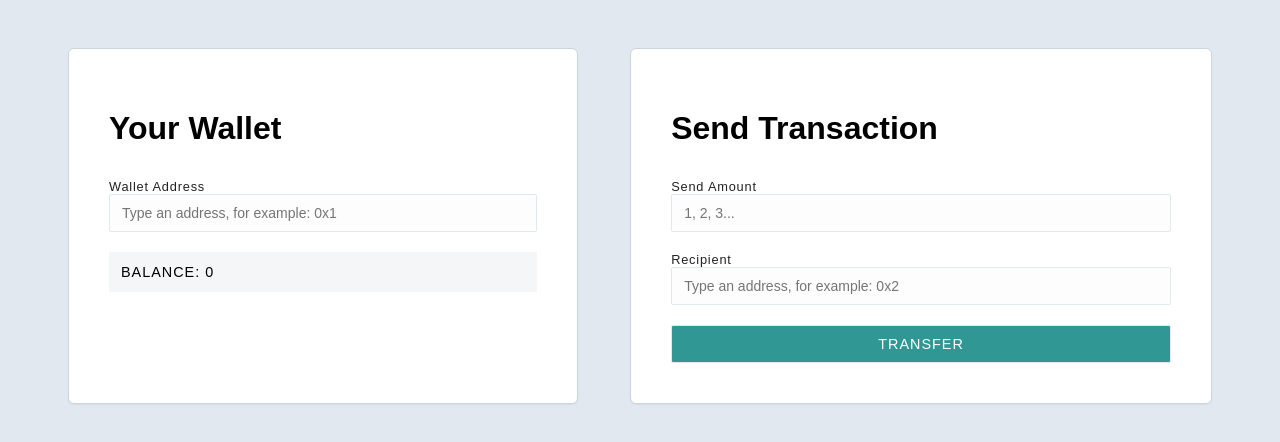
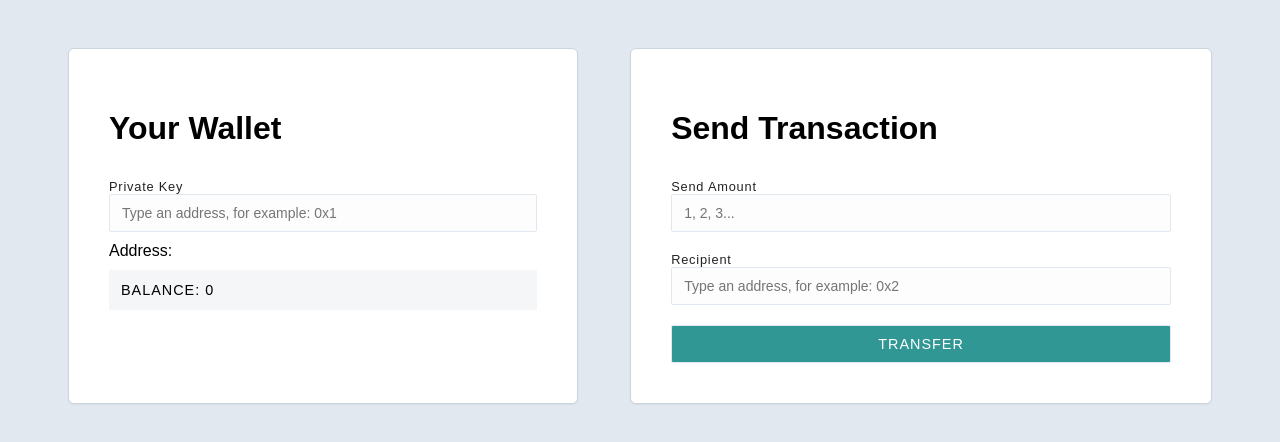
Before and after one commit to alchemyplatform/ecdsa-node, a React (Vite) app in the folder client/: page / in a window 1280 px wide. Shown: the top 442 px of the page. Built offline with nearby package versions, Linux system fonts and the light colour scheme.

Commit message:
Import ethereum-cryptography and display balance using private key

```diff
--- a/client/src/Wallet.jsx
+++ b/client/src/Wallet.jsx
@@ -1,8 +1,13 @@
+import * as secp from "ethereum-cryptography/secp256k1"
+import {toHex} from "ethereum-cryptography/utils"
+import {keccak256} from "ethereum-cryptography/keccak"
 import server from "./server";
 
-function Wallet({ address, setAddress, balance, setBalance }) {
+function Wallet({ address, setAddress, balance, setBalance, privateKey, setPrivateKey }) {
   async function onChange(evt) {
-    const address = evt.target.value;
+    const privateKey = evt.target.value;
+    setPrivateKey(privateKey);
+    const address = toHex(keccak256((secp.getPublicKey(privateKey)).slice(1)).slice(-20));
     setAddress(address);
     if (address) {
       const {
@@ -19,10 +24,12 @@ function Wallet({ address, setAddress, balance, setBalance }) {
       <h1>Your Wallet</h1>
 
       <label>
-        Wallet Address
-        <input placeholder="Type an address, for example: 0x1" value={address} onChange={onChange}></input>
+        Private Key
+        <input placeholder="Type an address, for example: 0x1" value={privateKey} onChange={onChange}></input>
       </label>
-
+      <div>
+        Address: {address}
+      </div>
       <div className="balance">Balance: {balance}</div>
     </div>
   );
```
